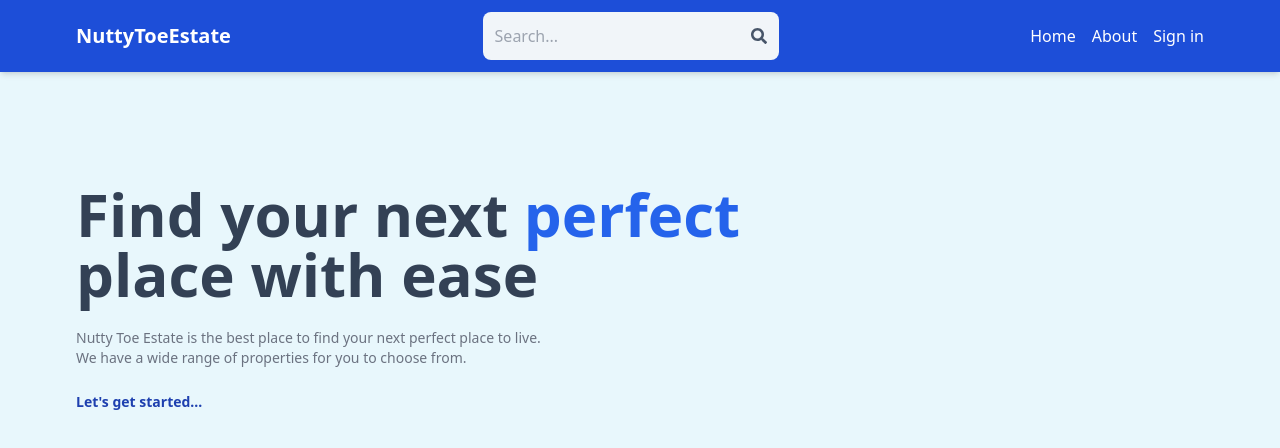
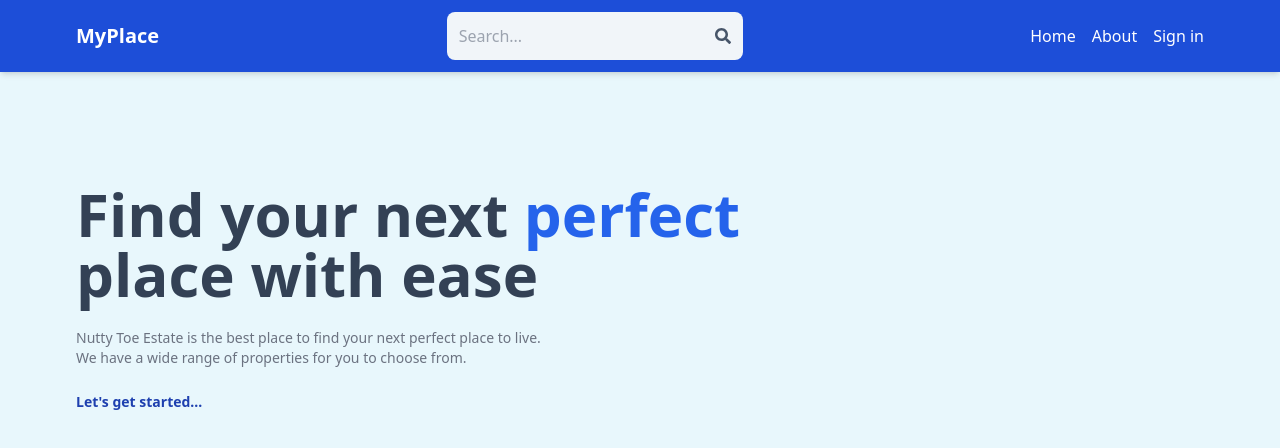
Before and after one commit to Tushar-9-9/real-estate, a React (Vite) app in the folder client/: page / in a window 1280 px wide. Shown: the top 448 px of the page. Built offline with nearby package versions, Linux system fonts and the light colour scheme; no server answers.

Commit message:
Styling changes

```diff
--- a/client/src/components/Header.jsx
+++ b/client/src/components/Header.jsx
@@ -29,8 +29,8 @@ export default function Header() {
       <div className='flex justify-between items-center max-w-6xl mx-auto p-3'>
         <Link to='/'>
           <h1 className='font-bold text-sm sm:text-xl flex flex-wrap'>
-            <span className='text-white'>NuttyToe</span>
-            <span className='text-white'>Estate</span>
+            <span className='text-white'>My</span>
+            <span className='text-white'>Place</span>
           </h1>
         </Link>
         <form
```
